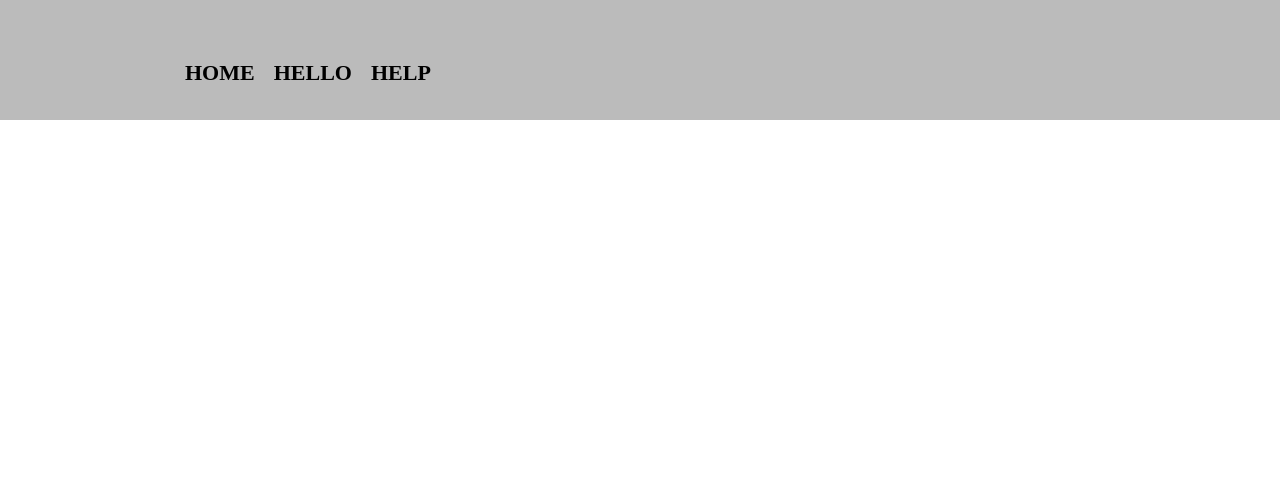
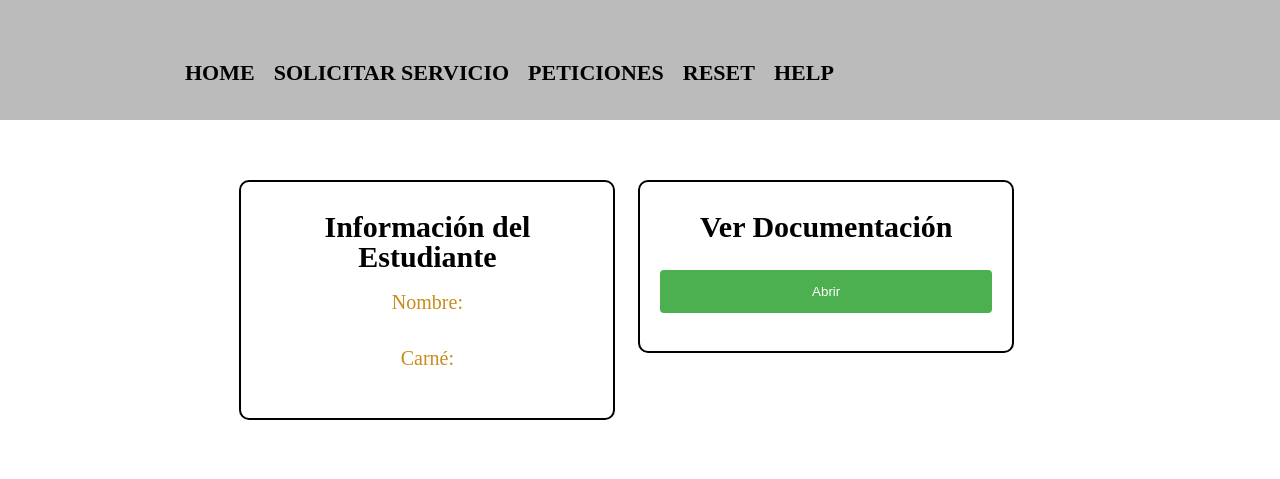
Before and after one commit to DanielGarcia-201901103/IPC2_Proyecto3_201901103, a Django app: page /help/ in a window 1280 px wide. Shown: the top 479 px of the page. Run offline with Django 4.2, Linux system fonts and the light colour scheme; data that the repository does not hold is empty.

Commit message:
conexion entre fronten y backend de reset y ayuda realizado

```diff
--- a/Backend/app.py
+++ b/Backend/app.py
@@ -261,9 +261,9 @@ def visualDocumentacion():
         pathTecnico = "Documentacion\documentacion.pdf"
         webbrowser.open_new(pathTecnico)
 
-        return 'documentacion mostrada'
+        return "documentacion mostrada"
     except:
-        return jsonify({"message": "Ha ocurrido un error en consulta documentacion"})
+        return "Ha ocurrido un error en consulta documentacion"
 #Los metodos anteriores ya funcionan
 
 if __name__=='_main_':
--- /dev/null
+++ b/Frontend/myapp/static/styles/ayuda.css
@@ -0,0 +1,87 @@
+.datosProgramador{
+	width: 940px;
+	position: relative;
+	margin:0 auto;
+	padding: 60px;
+}
+
+.datosProgramador li{
+	display: inline-block;
+	text-align: center;
+	width: 40%;
+	vertical-align: top;
+	margin: 0 1%;
+	padding: 30px 20px;
+	box-sizing: border-box;
+	border: 2px solid #000000;
+	/**
+	la linea border equivale a estas 3 lineas
+	border-color: #000000;
+	border-width: 2px;
+	border-style: solid;
+	**/
+	border-radius: 10px;
+	/**
+	border-radius: 10px 25px 40px 50px;
+	**/
+}
+
+.datosProgramador li:hover{
+	border-color: #c78c19;
+}
+
+/*active captura el click del mouse*/
+.datosProgramador li:active{
+	border-color: #088c19;
+}
+
+.datosProgramador h2{
+	font-size: 30px;
+	font-weight: bold;
+    padding-block-end: 20px;
+}
+
+.datosProgramador li:hover h2{
+	font-size: 33px;
+}
+
+.datosProgramador-descripcion{
+	font-size: 20px;
+    color: #c78c19;
+    padding-block-end: 20px;
+}
+.datosProgramador-valor{
+	font-size: 20px;
+}
+
+input[type=text], select {
+    width: 100%;
+    padding: 12px 20px;
+    margin: 8px 0;
+    display: inline-block;
+    border: 1px solid #ccc;
+    border-radius: 4px;
+    box-sizing: border-box;
+}
+
+input[type=submit] {
+    width: 100%;
+    background-color: #4CAF50;
+    color: white;
+    padding: 14px 20px;
+    margin: 8px 0;
+    border: none;
+    border-radius: 4px;
+    cursor: pointer;
+}
+
+input[type=submit]:hover {
+    background-color: #45a049;
+}
+
+input[type=submit]:active {
+    background-color: #83a045;
+}
+.checkbox{
+	margin: 20px 0;
+}
--- a/Frontend/myapp/templates/help.html
+++ b/Frontend/myapp/templates/help.html
@@ -1,9 +1,26 @@
 {% extends 'layouts/base.html' %}
 {% block content %}
+{% load static %}
+<link rel="stylesheet" href="{% static 'styles/ayuda.css' %}">
 
-{% for datE in diccionario %}
-<p>{{datE}}</p>
-<br>
-{% endfor %}
+<ul class="datosProgramador">
+    <li>
+        <h2>Información del Estudiante</h2>
+        <p class="datosProgramador-descripcion">Nombre:</p>
+        <p class="datosProgramador-valor">{{nombre}}</p>
+        <br>
+        <p class="datosProgramador-descripcion">Carné:</p>
+        <p class="datosProgramador-valor">{{carne}}</p>
+    </li>
+    <li>
+        <h2>Ver Documentación</h2>
+        <form method="get">
+            <input type="submit" value="Abrir">
+        </form>
+        {% if respuesta_servidor %}
+        <p>{{ respuesta_servidor }}</p>
+        {% endif %}
+    </li>
+</ul>
 
 {% endblock %}
--- a/Frontend/myapp/templates/layouts/base.html
+++ b/Frontend/myapp/templates/layouts/base.html
@@ -21,7 +21,13 @@
                         <a href="/">Home</a>
                     </li>
                     <li>
-                        <a href="/hello">hello</a>
+                        <a href="/solicitarServicio">Solicitar Servicio</a>
+                    </li>
+                    <li>
+                        <a href="/peticiones">Peticiones</a>
+                    </li>
+                    <li>
+                        <a href="/limpiar">Reset</a>
                     </li>
                     <li>
                         <a href="/help">Help</a>
--- a/Frontend/myapp/urls.py
+++ b/Frontend/myapp/urls.py
@@ -3,7 +3,9 @@ from . import views
 urlpatterns = [
     path('', views.index),
     path('help/', views.help),
-    path('hello/', views.hello),
+    path('limpiar/', views.limpiar),
+    path('solicitarServicio/', views.servicio),
+    path('peticiones/', views.peticiones),
     #path('hello/<str:username>', views.hello),
     #en el video me quede en la seccion formularios minuto 2:33:22
 ]
--- a/Frontend/myapp/views.py
+++ b/Frontend/myapp/views.py
@@ -1,29 +1,47 @@
 from django.shortcuts import render
 from django.http import HttpResponse, JsonResponse
 import requests
+import json
 # Create your views here.
 
 def index(request):
-    title = 'Django Course!!'
+    title = 'Bienvenido a ChapinChat!'
     return render(request,'index.html',{
         'title': title
     })
 
-def hello(request):
+def servicio(request):
     username = ['a', 'b','c','d', 'e',False,'f']
-    return render(request, 'hello.html',{
+    return render(request, 'solicitarServicio.html',{
         'username': username
     })
+
+def peticiones(request):
+    username = ['a', 'b','c','d', 'e',False,'f']
+    return render(request, 'peticiones.html',{
+        'username': username
+    })
+
+def limpiar(request):
+    response = requests.delete('http://127.0.0.1:5000/resetDatos')
+    return render(request, 'limpiar.html')
 
 def help(request):
     headers = {'Content-Type': 'application/xml'}
     response = requests.get('http://127.0.0.1:5000/consultaEstudiante', headers = headers)
 
     diccionario = response.json()
-    #listProgramador = diccionario.values()
-    #listProgramador = list(listProgramador)
-    print(diccionario)
-    return render(request, 'help.html',{'diccionario': diccionario})
+    nombre = diccionario["Nombre"]
+    carne = diccionario["Carne"]
+    #convirtiendo diccionario a lista a partir de los valores
+    #diccionario = diccionario.values()
+    #diccionario = list(diccionario)
+    mensaje = ''
+    if request.method == 'GET':
+        response1 = requests.get('http://127.0.0.1:5000/visualizandoDocumentacion',headers = headers)
+        mensaje = response1.text
+        #print(mensaje)
+    return render(request, 'help.html',{'nombre': nombre, 'carne': carne, "respuesta_servidor": mensaje})
 
 '''
 def help(request):
--- a/estructuraMsm.txt
+++ b/estructuraMsm.txt
@@ -64,3 +64,8 @@ https://www.youtube.com/watch?v=T1intZyhXDU&t=6779s
 
 
 https://www.w3schools.com/python/ref_requests_get.asp
+
+
+{% for datE in diccionario %}
+{{diccionario}}
+{% endfor %}
```
Also changed, not shown: Frontend/myapp/templates/limpiar.html (added, +9 -0 lines), Frontend/myapp/templates/solicitarServicio.html (added, +16 -0 lines), Frontend/myapp/static/styles/main.css (line endings or trailing spaces), Frontend/myapp/templates/peticiones.html (renamed from Frontend/myapp/templates/hello.html).
